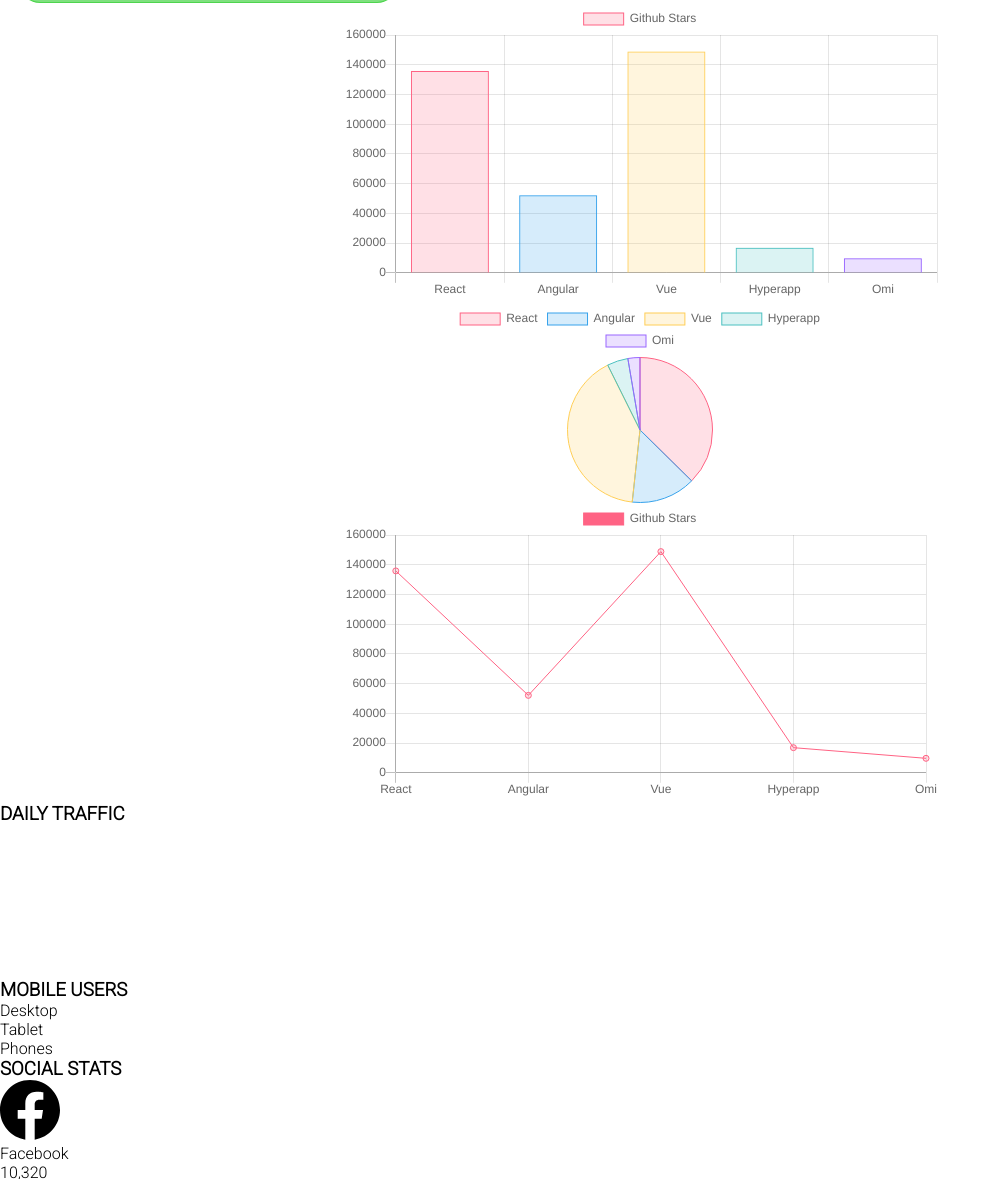
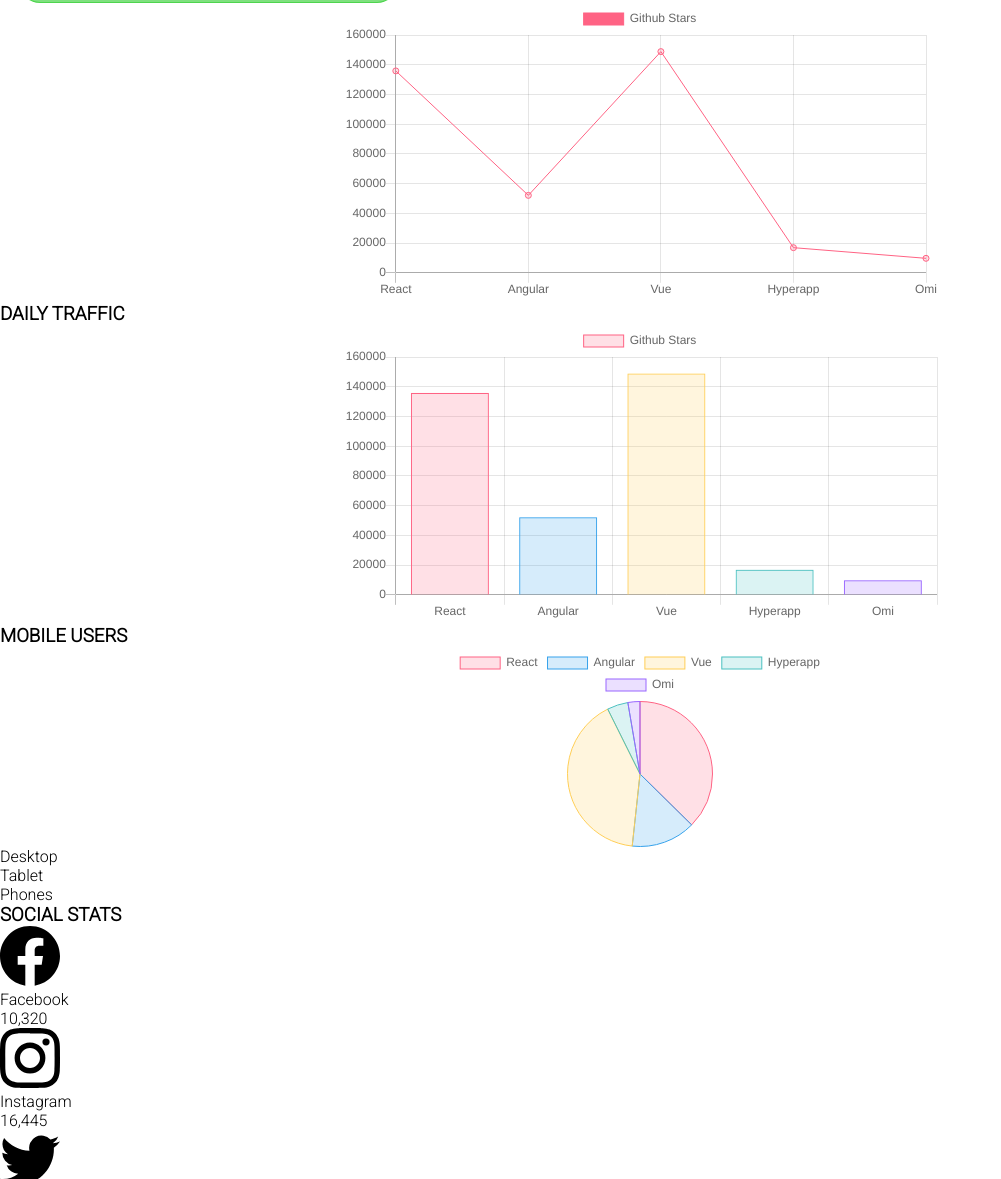
Before and after one commit to LisaPiano/webAppDashboard7, a plain HTML site: page index.html in a window 1280 px wide. Shown: the part 414-1593 px from the top of the page, without its empty margins (0-1001 px from the left). Drawn offline with nearby package versions, Linux system fonts and the light colour scheme.

Commit message:
Update index.html

```diff
--- a/index.html
+++ b/index.html
@@ -87,7 +87,7 @@
 
 <!--
             --------------------------------------
-            LINE GRAPH CHARTS HERE
+            LINE GRAPH Bar and Doughnut CHARTS HERE
             ______________________________________ -->
 
             <section class="first-traffic-chart">
@@ -101,39 +101,34 @@
                     </ul>
                 </div>
 
-                <div class="wrapperBar">
-                    <canvas id="myChartBar"></canvas>
-                    </div>
-
-                    <div class="wrapperPie">
-                        <canvas id="myChartPie"></canvas>
-                        </div>
 
                 <div class="wrapperLine">
                     <canvas id="myChartLine"></canvas>
                     </div>
-
-
             </section>
-
 
                  <!-- --------------------------------------
             BAR CHART HERE
             ______________________________________ -->
 
-<section class="daily">
+            <section>
                 <h3>DAILY TRAFFIC</h3>
-    <div class="widget-container-half">
-         <!-- element bar graph will attach to -->
-         <canvas id="daily-chart"></canvas>
+                <div class="wrapperBar">
+                    <canvas id="myChartBar"></canvas>
                     </div>
             </section>
 
              <!-- doughnut chart -->
-<section class="doughnut">
+            <section>
                 <h3>MOBILE USERS</h3>
-    <div class="widget-container-half">
+                <div class="wrapperPie">
+                    <canvas id="myChartPie"></canvas>
                     </div>
+            </section>
+
+
+
+
     <div class="useTypes">
         <ul>
             <li>Desktop</li>
@@ -141,7 +136,7 @@
             <li>Phones</li>
         </ul>
     </div>
-    </section>
+
 
     <!-- SOCIAL STATS and MEMBERS Start HERE! -->
 
```
Lines whose indentation alone changed are shown as unchanged.
